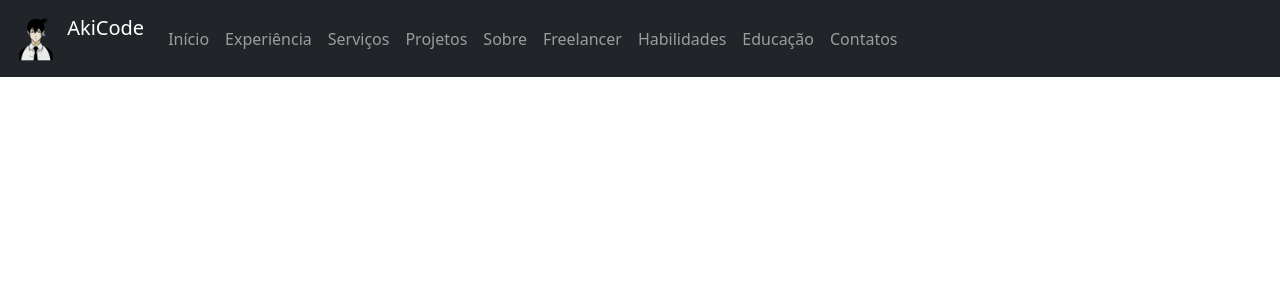
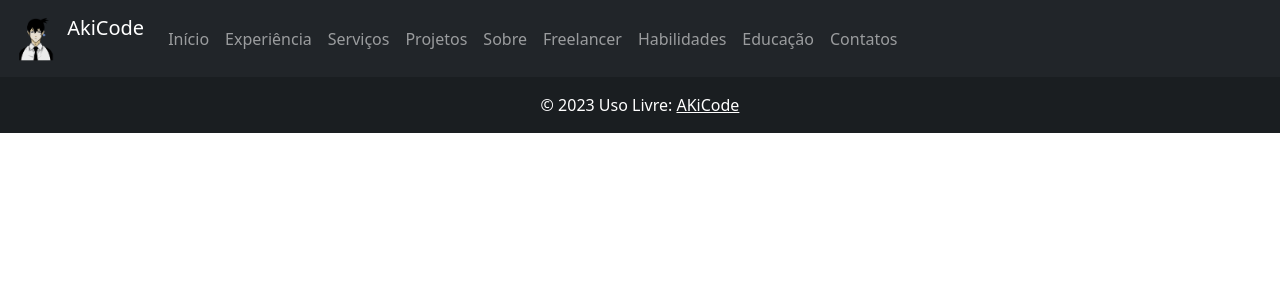
Before and after one commit to akicodeoficial/akicode-portfolio, an Angular app: page / in a window 1280 px wide. Shown: the top 300 px of the page. Built offline with nearby package versions, Linux system fonts and the light colour scheme.

Commit message:
Criando o rodapé das páginas

```diff
--- a/src/app/app.component.html
+++ b/src/app/app.component.html
@@ -24,6 +24,15 @@
     </div>
   </div>
 </nav>
+<router-outlet></router-outlet>
+<footer>
+  <section class="bg-dark text-center text-white">
+    <div class="text-center p-3" style="background-color: rgba(0, 0, 0, 0.2);">
+      © 2023 Uso Livre:
+      <a class="text-white" href="https://github.com/akicodeoficial/">AKiCode</a>
+    </div>
+  </section>
+</footer>
 <!-- * * * * * * * * * * * * * * * * * * * * * * * * * * * * * * * -->
 <!-- * * * * * * * * * * * The content above * * * * * * * * * * * -->
 <!-- * * * * * * * * * * is only a placeholder * * * * * * * * * * -->
@@ -31,5 +40,3 @@
 <!-- * * * * * * * * * * * * * * * * * * * * * * * * * * * * * * * -->
 <!-- * * * * * * * * * * End of Placeholder * * * * * * * * * * * -->
 <!-- * * * * * * * * * * * * * * * * * * * * * * * * * * * * * * * -->
-
-<router-outlet></router-outlet>
```
